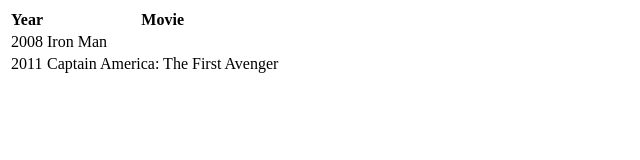
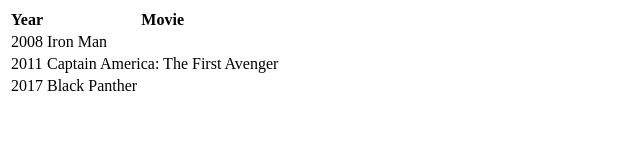
Before and after one commit to nerdstein/marvel-movies, a plain HTML site: page index.html in a window 1280 px wide. Shown: the whole page, without its empty margins (0-640 px from the left). Drawn offline with Linux system fonts and the light colour scheme.

Commit message:
Issue 2 - adding black panther

```diff
--- a/index.html
+++ b/index.html
@@ -5,6 +5,7 @@
 <tr><th>Year</th><th>Movie</th></tr>
 <tr><td>2008</td><td>Iron Man</td></tr>
 <tr><td>2011</td><td>Captain America: The First Avenger</td></tr>
+<tr><td>2017</td><td>Black Panther</td></tr>
 </table>
 </body>
 </html>
```
